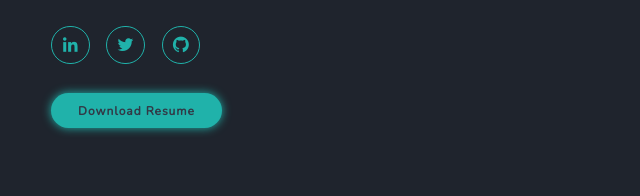
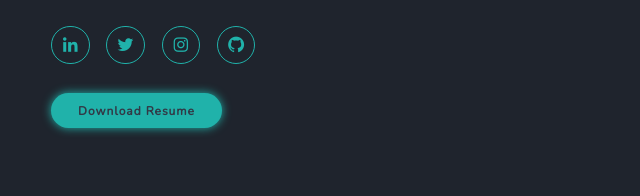
Before and after one commit to jentruong09/jenTruongPortfolio, a plain HTML site: page index.html in a window 1280 px wide. Shown: the part 499-695 px from the top of the page, 104-744 px from the left. Drawn offline with nearby package versions, Linux system fonts and the light colour scheme.

Commit message:
re-added instagram link

```diff
--- a/index.html
+++ b/index.html
@@ -47,7 +47,7 @@
             <div class="social-media">
                 <a href="https://www.linkedin.com/in/jennifertruong09"><i class='bx bxl-linkedin' ></i></a>
                 <a href="https://twitter.com/Jennife37315111"><i class='bx bxl-twitter' ></i></a>
-                <!-- <a href="https://www.instagram.com/_cookiemonsterjt_/"><i class='bx bxl-instagram' ></i></a> -->
+                <a href="https://www.instagram.com/_cookiemonsterjt_/"><i class='bx bxl-instagram' ></i></a>
                 <a href="https://github.com/jentruong09"><i class='bx bxl-github' ></i></a>
             </div>
             <a href="assets/attachments/Jennifer Truong Resume.pdf" class="btn" download>Download Resume</a>
```
